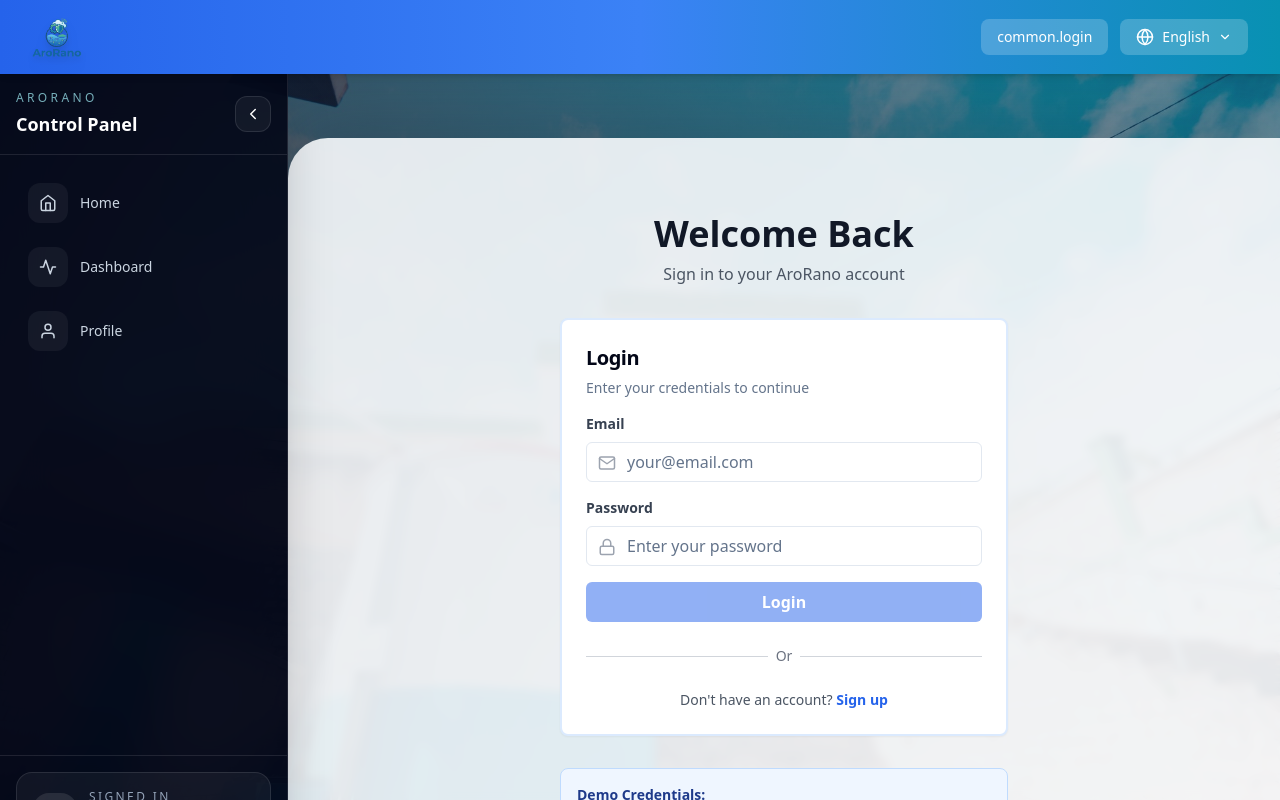
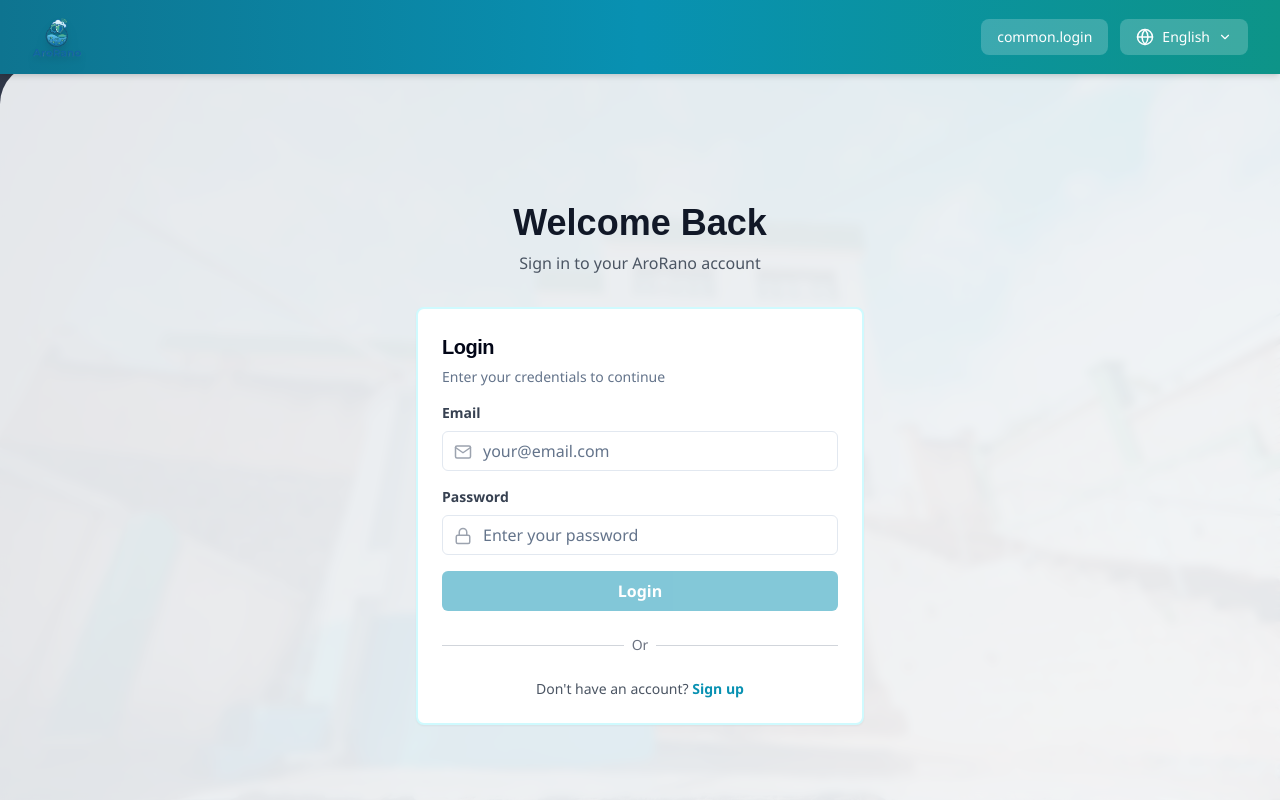
Before and after one commit to Manitriniaina2002/AroRano, a Next.js app in the folder frontend/: page /login in a window 1280 px wide. Built offline with nearby package versions, Linux system fonts and the light colour scheme.

Commit message:
feat: apply water-themed UI and strengthen auth-protected routing

```diff
--- a/frontend/components/AppHeader.tsx
+++ b/frontend/components/AppHeader.tsx
@@ -44,7 +44,7 @@ export default function AppHeader({ title: _title = 'AroRano' }: AppHeaderProps)
   const currentLangLabel = availableLanguages.find((l) => l.code === contextLanguage)?.nativeName || contextLanguage.toUpperCase();
 
   return (
-    <header className="w-full fixed top-0 left-0 right-0 bg-gradient-to-r from-blue-600 via-blue-500 to-cyan-600 text-white shadow-md z-50 flex-shrink-0 relative">
+    <header className="fixed left-0 right-0 top-0 z-50 w-full flex-shrink-0 bg-gradient-to-r from-cyan-700 via-cyan-600 to-teal-600 text-white shadow-md">
       <div className="w-full max-w-full mx-auto px-2 sm:px-4 md:px-6 lg:px-8 py-2 sm:py-3 flex justify-between items-center min-h-12 sm:min-h-14 relative z-10 gap-2 sm:gap-4">
         <div className="flex items-center gap-2 flex-shrink-0">
           <Image
@@ -141,7 +141,7 @@ export default function AppHeader({ title: _title = 'AroRano' }: AppHeaderProps)
                       onClick={() => handleLanguageChange(lang.code as 'en' | 'mg' | 'tdx')}
                       className={`block w-full text-left px-3 sm:px-4 py-2 sm:py-3 transition-colors duration-200 text-sm ${
                         contextLanguage === lang.code
-                          ? 'bg-blue-100 text-blue-600 font-semibold'
+                          ? 'bg-cyan-100 text-cyan-700 font-semibold'
                           : 'text-gray-700 hover:bg-gray-50'
                       }`}
                     >
--- a/frontend/components/ProtectedRoute.tsx
+++ b/frontend/components/ProtectedRoute.tsx
@@ -3,24 +3,35 @@
 import { useAuth } from '@/lib/AuthContext';
 import { useRouter } from 'next/router';
 import { useEffect } from 'react';
-import { FiLoader } from 'react-icons/fi';
+import { FiAlertCircle, FiLoader } from 'react-icons/fi';
 
-export function ProtectedRoute({ children }: { children: React.ReactNode }) {
-  const { isAuthenticated, isLoading } = useAuth();
+interface ProtectedRouteProps {
+  children: React.ReactNode;
+  requiredRole?: string;
+}
+
+export function ProtectedRoute({ children, requiredRole }: ProtectedRouteProps) {
+  const { isAuthenticated, isLoading, user } = useAuth();
   const router = useRouter();
+  const isAuthorized = !requiredRole || user?.role === requiredRole;
 
   useEffect(() => {
     if (!isLoading && !isAuthenticated) {
       router.push('/login');
+      return;
     }
-  }, [isAuthenticated, isLoading, router]);
+
+    if (!isLoading && isAuthenticated && requiredRole && !isAuthorized) {
+      router.push('/dashboard');
+    }
+  }, [isAuthenticated, isLoading, requiredRole, isAuthorized, router]);
 
   if (isLoading) {
     return (
-      <div className="flex items-center justify-center min-h-screen">
+      <div className="flex min-h-screen items-center justify-center bg-cyan-50/60">
         <div className="text-center">
-          <FiLoader className="w-12 h-12 animate-spin mx-auto text-blue-600 mb-4" />
-          <p className="text-gray-600">{}</p>
+          <FiLoader className="mx-auto mb-4 h-12 w-12 animate-spin text-cyan-600" />
+          <p className="text-slate-600">Loading secure session...</p>
         </div>
       </div>
     );
@@ -30,5 +41,17 @@ export function ProtectedRoute({ children }: { children: React.ReactNode }) {
     return null;
   }
 
+  if (requiredRole && !isAuthorized) {
+    return (
+      <div className="flex min-h-screen items-center justify-center bg-cyan-50/60 px-4">
+        <div className="max-w-md rounded-2xl border border-cyan-100 bg-white p-6 text-center shadow-lg">
+          <FiAlertCircle className="mx-auto h-8 w-8 text-amber-500" />
+          <h2 className="mt-3 text-lg font-semibold text-slate-900">Restricted area</h2>
+          <p className="mt-2 text-sm text-slate-600">You do not have permission to open this page.</p>
+        </div>
+      </div>
+    );
+  }
+
   return <>{children}</>;
 }
--- a/frontend/lib/AuthContext.tsx
+++ b/frontend/lib/AuthContext.tsx
@@ -1,6 +1,9 @@
 'use client';
 
 import React, { createContext, useContext, useState, useEffect, ReactNode } from 'react';
+import { getApiOrigin } from './runtime-config';
+
+const API_ORIGIN = getApiOrigin();
 
 export interface AuthUser {
   id: string;
@@ -41,7 +44,7 @@ export function AuthProvider({ children }: { children: ReactNode }) {
 
   const checkTokenValidity = async (authToken: string) => {
     try {
-      const response = await fetch(`${process.env.NEXT_PUBLIC_API_URL}/auth/profile`, {
+      const response = await fetch(`${API_ORIGIN}/auth/profile`, {
         headers: {
           Authorization: `Bearer ${authToken}`,
         },
@@ -64,7 +67,7 @@ export function AuthProvider({ children }: { children: ReactNode }) {
 
   const login = async (email: string, password: string) => {
     try {
-      const response = await fetch(`${process.env.NEXT_PUBLIC_API_URL}/auth/login`, {
+      const response = await fetch(`${API_ORIGIN}/auth/login`, {
         method: 'POST',
         headers: { 'Content-Type': 'application/json' },
         body: JSON.stringify({ email, password }),
@@ -86,7 +89,7 @@ export function AuthProvider({ children }: { children: ReactNode }) {
 
   const register = async (email: string, password: string, firstName?: string, lastName?: string) => {
     try {
-      const response = await fetch(`${process.env.NEXT_PUBLIC_API_URL}/auth/register`, {
+      const response = await fetch(`${API_ORIGIN}/auth/register`, {
         method: 'POST',
         headers: { 'Content-Type': 'application/json' },
         body: JSON.stringify({ email, password, firstName, lastName }),
@@ -116,7 +119,7 @@ export function AuthProvider({ children }: { children: ReactNode }) {
     if (!token) return null;
 
     try {
-      const response = await fetch(`${process.env.NEXT_PUBLIC_API_URL}/auth/profile`, {
+      const response = await fetch(`${API_ORIGIN}/auth/profile`, {
         headers: {
           Authorization: `Bearer ${token}`,
         },
--- a/frontend/pages/_app.tsx
+++ b/frontend/pages/_app.tsx
@@ -9,7 +9,7 @@ import { AuthProvider } from '@/lib/AuthContext';
 // Dynamically import AppHeader as a client component to prevent SSG issues
 const AppHeader = dynamic(() => import('@/components/AppHeader'), {
   ssr: false,
-  loading: () => <div className="h-16 bg-gradient-to-r from-blue-600 via-blue-500 to-cyan-600" />,
+  loading: () => <div className="h-16 bg-gradient-to-r from-cyan-700 via-cyan-600 to-teal-600" />,
 });
 
 export default function App({ Component, pageProps }: AppProps) {
--- a/frontend/pages/login.tsx
+++ b/frontend/pages/login.tsx
@@ -46,7 +46,7 @@ export default function LoginPage() {
   };
 
   return (
-    <Layout>
+    <Layout showSidebar={false}>
       <main className="min-h-screen flex items-center justify-center px-2 sm:px-4 md:px-6 py-8 sm:py-12">
         <div className="w-full max-w-md">
           {/* Logo & Title */}
@@ -60,7 +60,7 @@ export default function LoginPage() {
           </div>
 
           {/* Login Form Card */}
-          <Card className="border-2 border-blue-100">
+          <Card className="border-2 border-cyan-100">
             <CardHeader className="pb-3 sm:pb-4">
               <CardTitle className="text-lg sm:text-xl">{t.common.login || 'Login'}</CardTitle>
               <CardDescription className="text-xs sm:text-sm">
@@ -118,7 +118,7 @@ export default function LoginPage() {
                 <Button
                   type="submit"
                   disabled={loading || !email || !password}
-                  className="w-full bg-blue-600 hover:bg-blue-700 text-white font-semibold py-2 sm:py-2.5 text-sm sm:text-base flex items-center justify-center gap-2"
+                  className="w-full bg-cyan-600 hover:bg-cyan-700 text-white font-semibold py-2 sm:py-2.5 text-sm sm:text-base flex items-center justify-center gap-2"
                 >
                   {loading ? (
                     <>
@@ -146,20 +146,13 @@ export default function LoginPage() {
                 {t.common.noAccount || "Don't have an account?"}{' '}
                 <Link
                   href="/register"
-                  className="text-blue-600 hover:text-blue-700 font-semibold transition-colors"
+                  className="text-cyan-600 hover:text-cyan-700 font-semibold transition-colors"
                 >
                   {t.common.signUp || 'Sign up'}
                 </Link>
               </p>
             </CardContent>
           </Card>
-
-          {/* Demo Credentials */}
-          <div className="mt-6 sm:mt-8 p-4 bg-blue-50 rounded-lg border border-blue-200">
-            <p className="text-xs sm:text-sm text-blue-900 font-semibold mb-2">Demo Credentials:</p>
-            <p className="text-xs text-blue-800">Email: demo@example.com</p>
-            <p className="text-xs text-blue-800">Password: demo123456</p>
-          </div>
         </div>
       </main>
     </Layout>
--- a/frontend/pages/register.tsx
+++ b/frontend/pages/register.tsx
@@ -87,7 +87,7 @@ export default function RegisterPage() {
   };
 
   return (
-    <Layout>
+    <Layout showSidebar={false}>
       <main className="min-h-screen flex items-center justify-center px-2 sm:px-4 md:px-6 py-8 sm:py-12">
         <div className="w-full max-w-md">
           {/* Logo & Title */}
--- a/frontend/styles/globals.css
+++ b/frontend/styles/globals.css
@@ -1,6 +1,8 @@
 @tailwind base;
 @tailwind components;
 @tailwind utilities;
+
+@import url('https://fonts.googleapis.com/css2?family=Manrope:wght@400;500;600;700;800&family=Sora:wght@600;700;800&display=swap');
 
 * {
   margin: 0;
@@ -15,8 +17,17 @@ body {
 }
 
 body {
-  @apply bg-slate-50;
-  font-family: system-ui, -apple-system, sans-serif;
+  @apply bg-cyan-50 text-slate-900;
+  font-family: 'Manrope', 'Segoe UI', sans-serif;
+}
+
+h1,
+h2,
+h3,
+h4,
+h5,
+h6 {
+  font-family: 'Sora', 'Manrope', sans-serif;
 }
 
 @keyframes reservoir-wave-move {
--- a/frontend/tailwind.config.js
+++ b/frontend/tailwind.config.js
@@ -9,32 +9,33 @@ module.exports = {
     extend: {
       colors: {
         primary: {
-          50: '#f0f7ff',
-          100: '#e6f0ff',
-          200: '#bfe0ff',
-          300: '#99caff',
-          400: '#4d94ff',
-          500: '#0066cc',
-          600: '#0052a3',
-          700: '#003d7a',
-          800: '#002a52',
-          900: '#001a33',
+          50: '#ecfeff',
+          100: '#cffafe',
+          200: '#a5f3fc',
+          300: '#67e8f9',
+          400: '#22d3ee',
+          500: '#06b6d4',
+          600: '#0891b2',
+          700: '#0e7490',
+          800: '#155e75',
+          900: '#164e63',
         },
         secondary: {
-          50: '#f0fdf4',
-          100: '#e6f5e6',
-          200: '#ccebcc',
-          300: '#99d799',
-          400: '#66b366',
-          500: '#388e3c',
-          600: '#2e7d32',
-          700: '#1b5e20',
-          800: '#0d3b0f',
-          900: '#051a05',
+          50: '#f0fdfa',
+          100: '#ccfbf1',
+          200: '#99f6e4',
+          300: '#5eead4',
+          400: '#2dd4bf',
+          500: '#14b8a6',
+          600: '#0d9488',
+          700: '#0f766e',
+          800: '#115e59',
+          900: '#134e4a',
         },
       },
       fontFamily: {
-        sans: ['system-ui', 'sans-serif'],
+        sans: ['"Manrope"', '"Segoe UI"', 'sans-serif'],
+        display: ['"Sora"', '"Manrope"', 'sans-serif'],
       },
     },
   },
```
Also changed, not shown: frontend/pages/dashboard.tsx (+23 -9 lines), frontend/pages/profile.tsx (+6 -6 lines).
